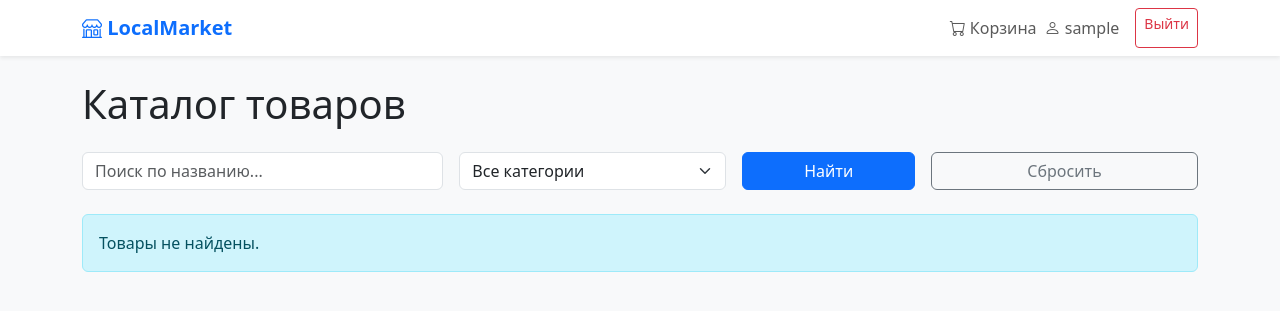
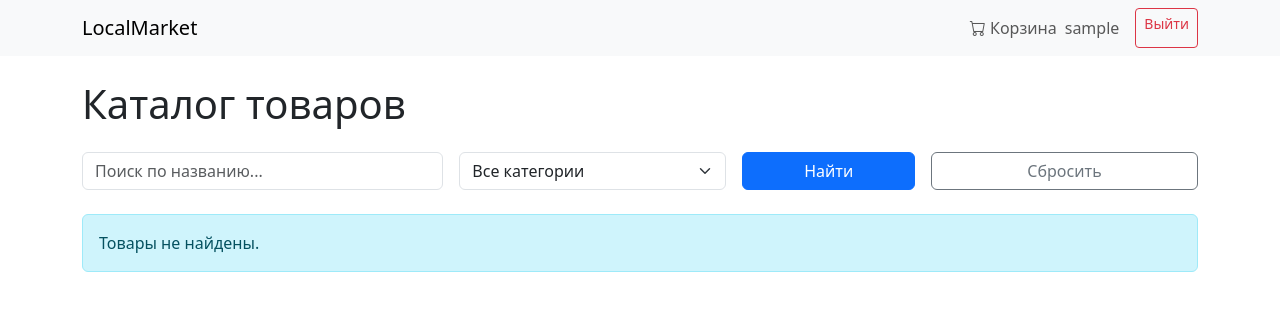
Before and after one commit to pozdnyak-coder/online-marketplace1, a Flask app: page / in a window 1280 px wide. Shown: the top 311 px of the page. Run offline with Flask 3, Linux system fonts and the light colour scheme; the visitor is signed in with stand-in values (Sample User, id 1); data that the repository does not hold is empty.

Commit message:
Update base.html

```diff
--- a/static/templates/base.html
+++ b/static/templates/base.html
@@ -3,30 +3,22 @@
 <head>
     <meta charset="UTF-8">
     <meta name="viewport" content="width=device-width, initial-scale=1.0">
-    <title>{% block title %}Локальный Маркетплейс{% endblock %}</title>
+    <title>{% block title %}Маркетплейс{% endblock %}</title>
     <link href="https://cdn.jsdelivr.net/npm/bootstrap@5.3.0/dist/css/bootstrap.min.css" rel="stylesheet">
     <link rel="stylesheet" href="https://cdn.jsdelivr.net/npm/bootstrap-icons@1.11.3/font/bootstrap-icons.min.css">
-    <style>
-        body { background: #f8f9fa; }
-        .navbar-brand { font-weight: bold; color: #0d6efd !important; }
-        .product-card { transition: transform 0.2s, box-shadow 0.2s; height: 100%; }
-        .product-card:hover { transform: translateY(-5px); box-shadow: 0 10px 20px rgba(0,0,0,0.1); }
-        .card-img-top { height: 180px; object-fit: cover; background: linear-gradient(135deg, #667eea 0%, #764ba2 100%); }
-        .rating { color: #ffc107; }
-    </style>
 </head>
 <body>
-    <nav class="navbar navbar-expand-lg bg-white shadow-sm mb-4">
+    <nav class="navbar navbar-expand-lg bg-light mb-4">
         <div class="container">
-            <a class="navbar-brand" href="{{ url_for('index') }}"><i class="bi bi-shop"></i> LocalMarket</a>
+            <a class="navbar-brand" href="{{ url_for('index') }}">LocalMarket</a>
             <div class="navbar-nav ms-auto">
                 {% if current_user.is_authenticated %}
                     <a class="nav-link" href="{{ url_for('cart') }}"><i class="bi bi-cart"></i> Корзина</a>
                     {% if current_user.is_seller %}
-                        <a class="nav-link" href="{{ url_for('add_product') }}"><i class="bi bi-plus-circle"></i> Добавить товар</a>
-                        <a class="nav-link" href="{{ url_for('my_products') }}"><i class="bi bi-box"></i> Мои товары</a>
+                        <a class="nav-link" href="{{ url_for('add_product') }}">Добавить товар</a>
+                        <a class="nav-link" href="{{ url_for('my_products') }}">Мои товары</a>
                     {% endif %}
-                    <span class="navbar-text me-3"><i class="bi bi-person"></i> {{ current_user.username }}</span>
+                    <span class="navbar-text me-3">{{ current_user.username }}</span>
                     <a class="btn btn-outline-danger btn-sm" href="{{ url_for('logout') }}">Выйти</a>
                 {% else %}
                     <a class="btn btn-outline-primary btn-sm me-2" href="{{ url_for('login') }}">Войти</a>
@@ -35,21 +27,16 @@
             </div>
         </div>
     </nav>
-
-    <main class="container mb-5">
+    <main class="container">
         {% with messages = get_flashed_messages(with_categories=true) %}
-            {% if messages %}
             {% for category, message in messages %}
                 <div class="alert alert-{{ category }} alert-dismissible fade show" role="alert">
                     {{ message }}
                     <button type="button" class="btn-close" data-bs-dismiss="alert"></button>
                 </div>
             {% endfor %}
-            {% endif %}
         {% endwith %}
         {% block content %}{% endblock %}
     </main>
-
-    <script src="https://cdn.jsdelivr.net/npm/bootstrap@5.3.0/dist/js/bootstrap.bundle.min.js"></script>
 </body>
 </html>
```
Lines whose indentation alone changed are shown as unchanged.
